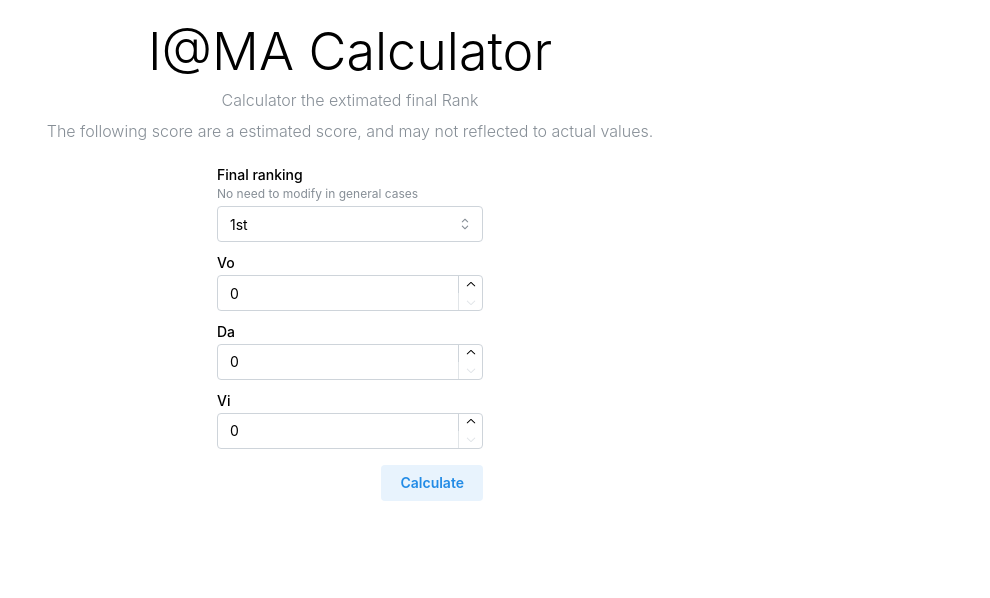
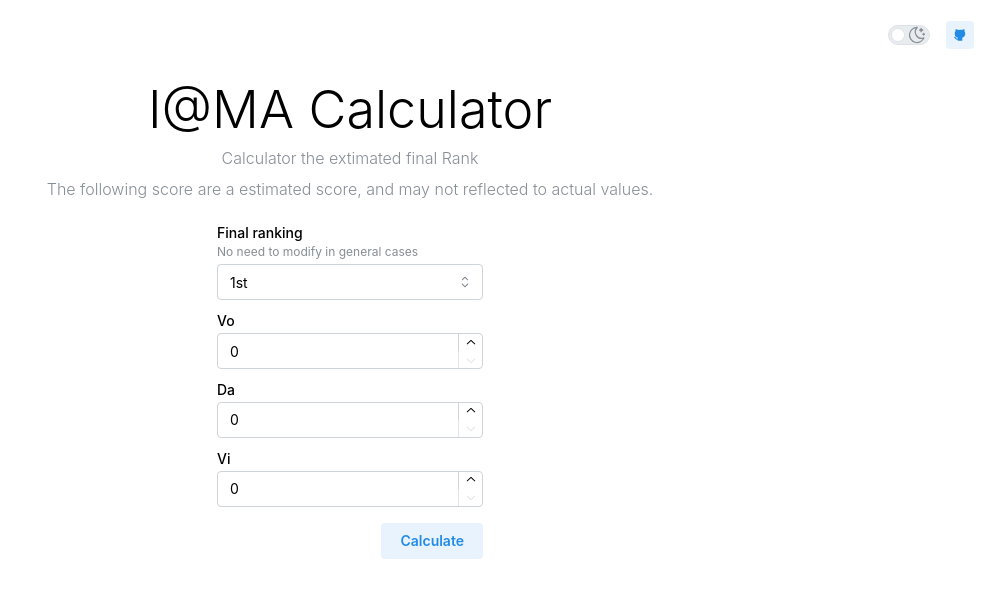
Before and after one commit to r48n34/gakuenmas-calculator, a React (Vite) app: page / in a window 1280 px wide. Shown: the top 598 px of the page, without its empty margins (290-1280 px from the left). Built offline with nearby package versions, Linux system fonts and the light colour scheme.

Commit message:
Add features

```diff
--- a/package.json
+++ b/package.json
@@ -14,6 +14,7 @@
     "@mantine/core": "^7.10.1",
     "@mantine/form": "^7.10.1",
     "@mantine/hooks": "^7.10.1",
+    "@tabler/icons-react": "^3.5.0",
     "react": "^18.2.0",
     "react-dom": "^18.2.0",
     "recharts": "2"
--- /dev/null
+++ b/src/components/ColorToggleBtn.tsx
@@ -0,0 +1,19 @@
+import { Switch, Group, useMantineColorScheme, useMantineTheme } from '@mantine/core';
+import { IconSun, IconMoonStars } from '@tabler/icons-react';
+
+export default function ColorToggleBtn() {
+    const { colorScheme, toggleColorScheme } = useMantineColorScheme();
+    const theme = useMantineTheme();
+
+    return (
+        <Group justify="center" my={25} ml={4}>
+            <Switch
+                checked={colorScheme === 'dark'}
+                onChange={() => toggleColorScheme()}
+                size="sm"
+                onLabel={<IconSun color={theme.white} size="1.25rem" stroke={1.5} />}
+                offLabel={<IconMoonStars color={theme.colors.gray[6]} size="1.25rem" stroke={1.5} />}
+            />
+        </Group>
+    );
+}
--- /dev/null
+++ b/src/components/GoUrlBtn.tsx
@@ -0,0 +1,16 @@
+import { ActionIcon, Tooltip } from '@mantine/core';
+
+function GoUrlBtn({ title, url, icon }: { title: string, url: string, icon: JSX.Element }) {
+    return (
+        <Tooltip label={title}>
+            <ActionIcon
+                variant="light"
+                onClick={() => !!window && window.open(url, '_blank')}
+            >
+                {icon}
+            </ActionIcon>
+        </Tooltip>
+    );
+}
+
+export default GoUrlBtn
--- a/src/pages/HomePage.tsx
+++ b/src/pages/HomePage.tsx
@@ -1,10 +1,23 @@
-import { Container, Text } from "@mantine/core";
+import { Container, Text, Group } from "@mantine/core";
 import CalculateForm from "../components/CalculateForm";
+import { IconBrandGithubFilled } from '@tabler/icons-react';
+import GoUrlBtn from "../components/GoUrlBtn";
+import ColorToggleBtn from "../components/ColorToggleBtn";
 
 function HomePage(){
     return (
+        <>
+        <Group justify="flex-end" mr={16}>
+            <ColorToggleBtn />
+            <GoUrlBtn
+                title="Github"
+                url={"https://github.com/r48n34/gakuenmas-calculator"}
+                icon={<IconBrandGithubFilled size={14} />}
+            />
+        </Group>
+
         <Container>
-            <Text ta="center" mt={12} fw={300} fz={52}>
+            <Text ta="center" fw={300} fz={52}>
                 I@MA Calculator
             </Text>
 
@@ -18,6 +31,7 @@ function HomePage(){
 
             <CalculateForm />
         </Container>
+        </>
     )
 }
 
```
Also changed, not shown: 1 other file (tests, documents, lock files or other folders).
